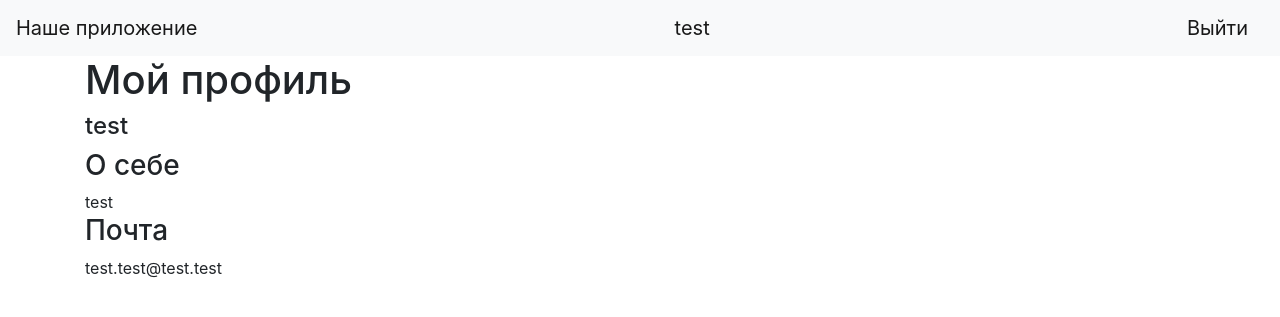
After one commit to vikt-l/maps, a Flask app: page /profile_user/1 in a window 1280 px wide. The commit adds this page. Shown: the top 317 px of the page. Run offline with Flask 2, Linux system fonts and the light colour scheme; a user stored in the database is signed in; data comes from the database, SQL or seed files in the repository; both versions use the stored data as it was after the commit; some libraries are stand-ins or nearby versions.

Commit message:
Можно просматривать свой профиль

```diff
--- a/main.py
+++ b/main.py
@@ -91,7 +91,7 @@ def edit_news(id):
         if news:
             form.title.data = news.title
             form.content.data = news.content
-            form.map.data = news.map
+
             form.is_private.data = news.is_private
         else:
             abort(404)
@@ -155,5 +155,13 @@ def login():
     return render_template('login.html', title='Авторизация', form=form)
 
 
+@app.route('/profile_user/<int:id_user>', methods=['GET', 'POST'])
+def profile_user(id_user):
+    if current_user.id == id_user:
+        db_sess = db_session.create_session()
+        user = db_sess.query(User).filter(User.id == id_user).first()
+        return render_template('profile_user.html', title='Профиль', user=user)
+
+
 if __name__ == '__main__':
     main()
--- a/templates/base.html
+++ b/templates/base.html
@@ -14,7 +14,8 @@
     <nav class="navbar navbar-light bg-light">
         <a class="navbar-brand" href="#">Наше приложение</a>
         {% if current_user.is_authenticated %}
-            <a class="navbar-brand" href="/logout">{{ current_user.name }}</a>
+            <a class="navbar-brand" href="/profile_user/{{ current_user.id }}">{{ current_user.name }}</a>
+            <a class="navbar-brand" href="/logout">Выйти</a>
         {% else %}
             <p>
                 <a class="btn btn-primary " href="/register">Зарегистрироваться</a>
--- /dev/null
+++ b/templates/profile_user.html
@@ -0,0 +1,12 @@
+{% extends "base.html" %}
+
+{% block content %}
+<h1>Мой профиль</h1>
+<form action="" method="post">
+    <h4>{{ user.name }}</h4>
+    <h3>О себе</h3>
+    <div>{{ user.about }}</div>
+    <h3>Почта</h3>
+    <div>{{ user.email }}</div>
+</form>
+{% endblock %}
```
Also changed, not shown: db/maps.db.
